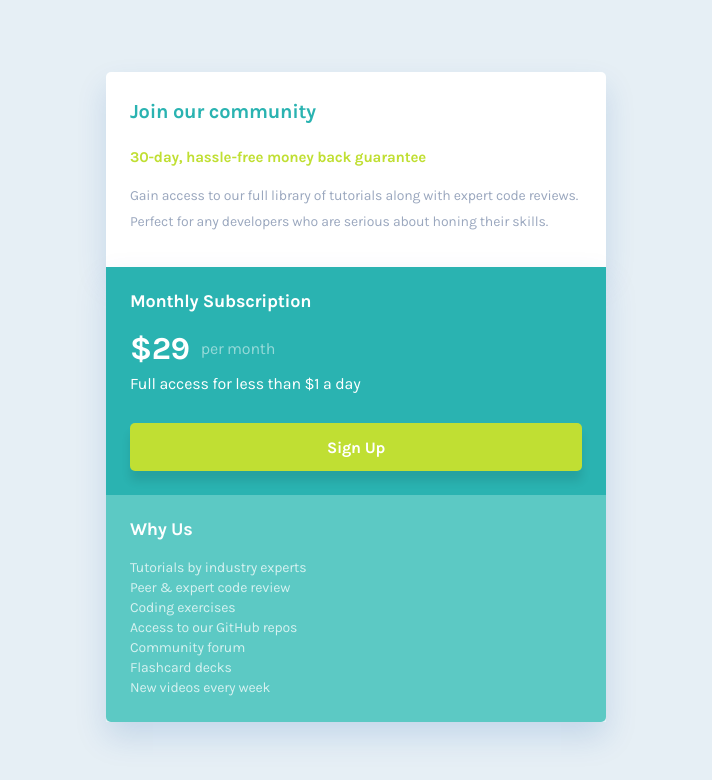
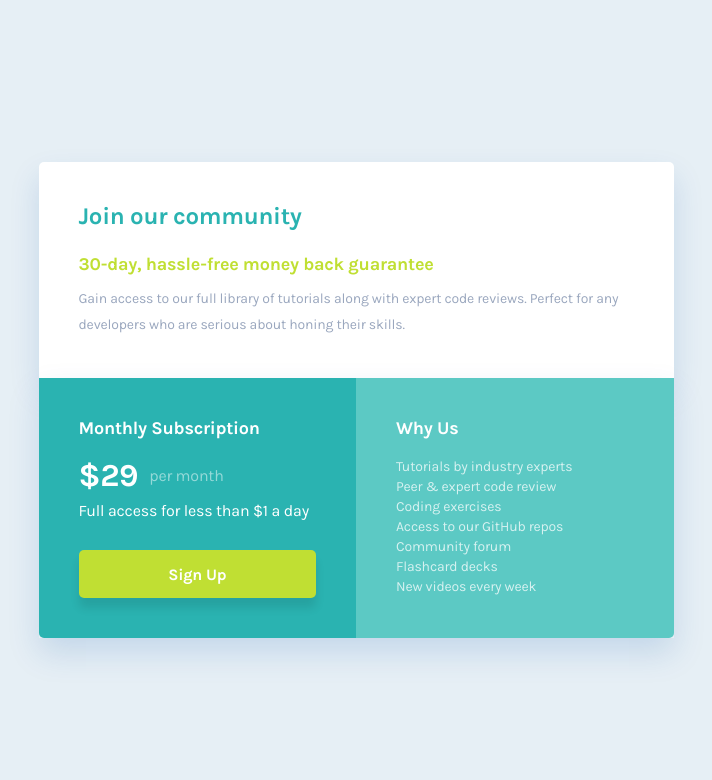
Before and after one commit to ionStici/single-price-grid-component, a plain HTML site: page index.html in a window 1280 px wide. Shown: the whole page, without its empty margins (284-996 px from the left). Drawn offline with Linux system fonts and the light colour scheme.

Commit message:
Make page responsive, Add Readme

```diff
--- a/style.css
+++ b/style.css
@@ -161,3 +161,82 @@ li {
 .u-marign-bottom-24px {
     margin-bottom: 2.4rem;
 }
+
+/* MEDIA QUERIES */
+
+/* 352/16=22 */
+@media only screen and (max-width: 22em) {
+    html {
+        font-size: 9px;
+    }
+}
+
+@media only screen and (min-width: 25em) {
+    .btn {
+        width: 26.3rem;
+    }
+}
+
+/* 45*16=720 */
+@media only screen and (min-width: 45em) {
+    body {
+        min-height: 100vh;
+        margin: 0;
+        display: flex;
+        flex-direction: column;
+        justify-content: center;
+    }
+
+    /* HEADER */
+
+    .header {
+        padding: 4rem;
+        max-width: 63.5rem;
+    }
+
+    .h1 {
+        font-size: 2.4rem;
+        line-height: 2.8rem;
+        letter-spacing: -0.3px;
+    }
+
+    .sub-heading {
+        font-size: 18px;
+        line-height: 21px;
+        letter-spacing: -0.225px;
+    }
+
+    .u-margin-bottom-16px {
+        margin-bottom: 1.1rem;
+    }
+
+    /* MAIN */
+
+    .main {
+        max-width: 63.5rem;
+        display: flex;
+    }
+
+    .section-subscription {
+        background-color: #2ab3b1;
+        padding: 2.4rem;
+        border-bottom-left-radius: 0.5rem;
+        width: 31.75rem;
+        padding: 4rem;
+    }
+
+    .section-why-us {
+        background-color: #5cc9c4;
+        padding: 2.4rem;
+        border-bottom-left-radius: 0;
+        border-bottom-right-radius: 0.5rem;
+        width: 31.75rem;
+        padding: 4rem;
+    }
+
+    .btn {
+        width: 100%;
+    }
+}
+
+/* END */
```
Also changed, not shown: images/screenshot.png (added), 1 other file.
